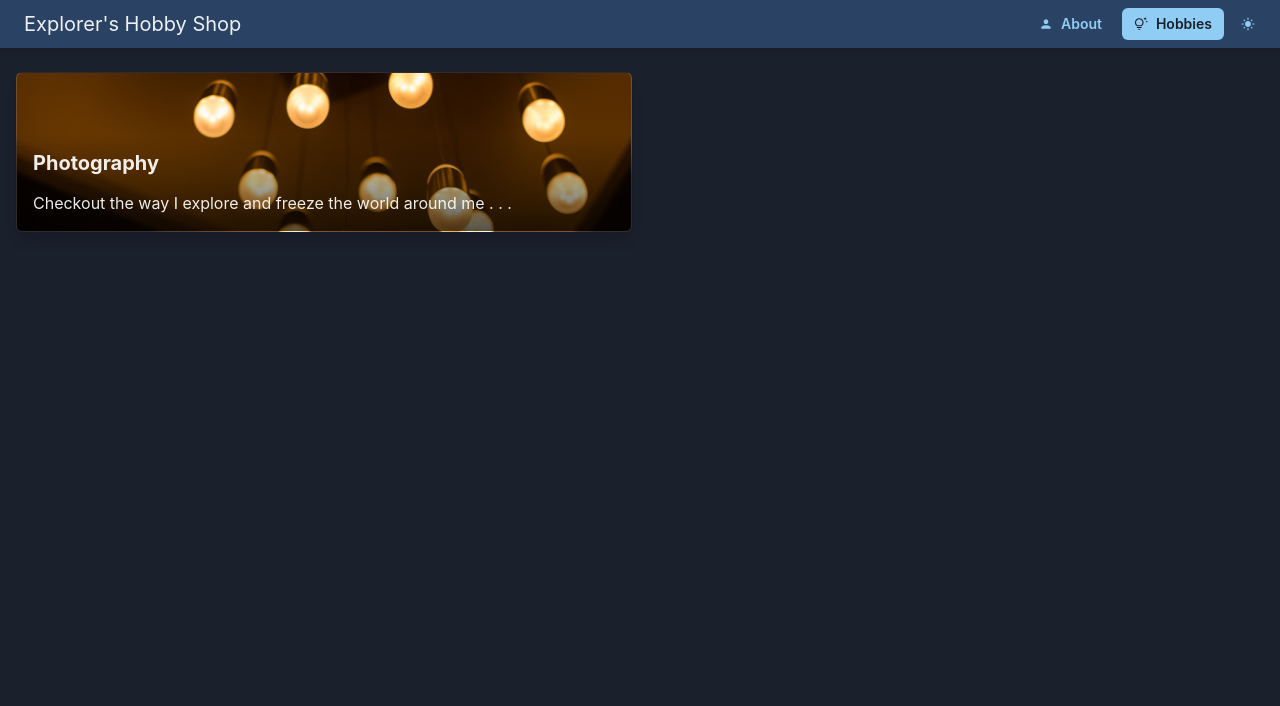
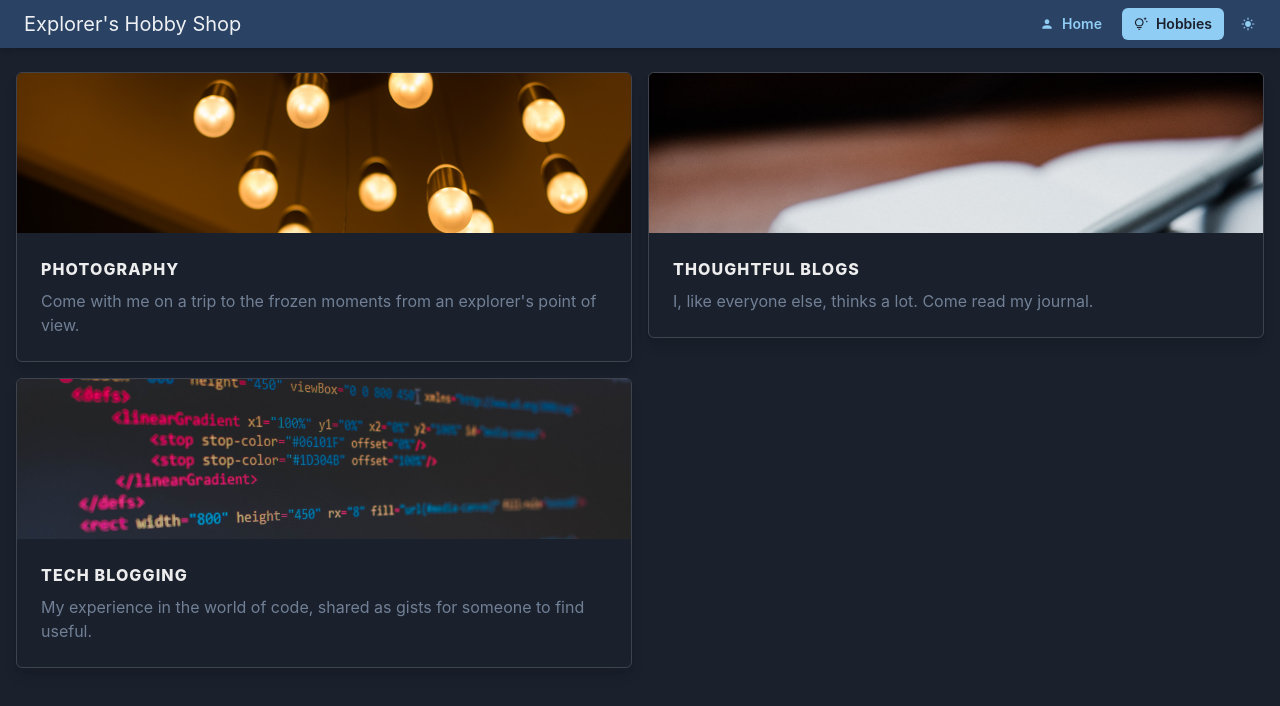
Before and after one commit to amittras-pal/the-hobby-shop, a React (Create React App) app in the folder client/: page /hobbies in a window 1280 px wide. Shown: the top 706 px of the page. Built offline with nearby package versions, Linux system fonts and the light colour scheme.

Commit message:
Some routing changes.

```diff
--- a/client/src/components/appHeader/AppHeader.jsx
+++ b/client/src/components/appHeader/AppHeader.jsx
@@ -31,7 +31,7 @@ function AppHeader() {
 
   const location = useLocation();
   const buttonMode = (path) => {
-    return location.pathname === path ? "solid" : "ghost";
+    return location.pathname.includes(path) ? "solid" : "ghost";
   };
 
   const startLogin = (e) => {
--- a/client/src/components/router/RouterOutlet.jsx
+++ b/client/src/components/router/RouterOutlet.jsx
@@ -1,10 +1,11 @@
 import React from "react";
-import { Route, Routes } from "react-router-dom";
+import { Navigate, Route, Routes } from "react-router-dom";
 import routeMenu from "../../constants/routeMenu";
 
 function RouterOutlet() {
   return (
     <Routes>
+      <Route path="/" element={<Navigate replace to={"/home"} />} />
       {routeMenu.map((item) => (
         <Route path={item.path} element={item.element} key={item.label} />
       ))}
--- a/client/src/components/views/hobbies/Hobbies.jsx
+++ b/client/src/components/views/hobbies/Hobbies.jsx
@@ -1,58 +1,21 @@
-import {
-  Box,
-  Container,
-  Grid,
-  GridItem,
-  Heading,
-  Text,
-  useColorModeValue,
-} from "@chakra-ui/react";
+import { Container, Grid, GridItem } from "@chakra-ui/react";
 import React from "react";
-import tileCover1 from "../../../resources/image/photo-tile-cover.jpg";
+import HobbyTile from "./hobbyTile/HobbyTile";
+import { mockHobbies } from "./mockHobbies";
 
 function Hobbies() {
-  const tileTextColor = useColorModeValue("red.500", "red.200");
-
   return (
     <Container maxW={"container.xl"} py={4} px={2}>
       <Grid templateColumns={"repeat(4, 1fr)"} gap={4} p={2}>
-        <GridItem colSpan={[4, 2]}>
-          <Box
-            mb={4}
-            position={"relative"}
-            w={"full"}
-            minH={"10rem"}
-            bgImage={`url(${tileCover1})`}
-            bgSize={"cover"}
-            boxShadow={"lg"}
-            rounded={"md"}
-            borderWidth={"thin"}
-            outline={"none"}
-            overflow={"hidden"}
-            style={{ transition: "all 0.25s ease-in-out", outline: "none" }}
-            _focusWithin={{
-              borderColor: "blue.300",
-              color: tileTextColor,
-            }}
-            _hover={{
-              borderColor: "blue.300",
-              color: tileTextColor,
-            }}>
-            <Box
-              p={4}
-              w={"full"}
-              position={"absolute"}
-              bottom={0}
-              bgImage={`linear-gradient(to bottom, #00000000, #000000AA)`}>
-              <Heading size={"md"} mb={4}>
-                Photography
-              </Heading>
-              <Text>
-                Checkout the way I explore and freeze the world around me . . .
-              </Text>
-            </Box>
-          </Box>
-        </GridItem>
+        {mockHobbies.map((hobby) => (
+          <GridItem colSpan={[4, 2]} key={hobby.title}>
+            <HobbyTile
+              title={hobby.title}
+              description={hobby.description}
+              cover={hobby.cover}
+            />
+          </GridItem>
+        ))}
       </Grid>
     </Container>
   );
--- /dev/null
+++ b/client/src/components/views/hobbies/hobbyTile/HobbyTile.jsx
@@ -0,0 +1,47 @@
+import { Box, Image, Stack, Text, useColorModeValue } from "@chakra-ui/react";
+import React from "react";
+
+function HobbyTile({ title, description, cover }) {
+  const tileTextColor = useColorModeValue("blue.500", "blue.200");
+  return (
+    <Box
+      w={"full"}
+      boxShadow={"lg"}
+      rounded={"md"}
+      p={6}
+      overflow={"hidden"}
+      borderWidth={"1px"}
+      cursor={"pointer"}
+      transition={"all 0.25s ease-in-out"}
+      _focusWithin={{
+        borderColor: "blue.300",
+        color: tileTextColor,
+      }}
+      _hover={{
+        borderColor: "blue.300",
+        color: tileTextColor,
+      }}>
+      <Box
+        h={"10rem"}
+        bg={"gray.100"}
+        mt={-6}
+        mx={-6}
+        mb={6}
+        overflow={"hidden"}>
+        <Image src={cover} layout={"fill"} />
+      </Box>
+      <Stack>
+        <Text
+          textTransform={"uppercase"}
+          fontWeight={800}
+          fontSize={"md"}
+          letterSpacing={1.1}>
+          {title}
+        </Text>
+        <Text color={"gray.500"}>{description}</Text>
+      </Stack>
+    </Box>
+  );
+}
+
+export default HobbyTile;
--- /dev/null
+++ b/client/src/components/views/hobbies/mockHobbies.jsx
@@ -0,0 +1,23 @@
+import photographyCover from "../../../resources/image/photo-tile-cover.jpg";
+import blogCover from "../../../resources/image/blog-tile-cover.jpg";
+import techBlogCover from "../../../resources/image/tech-tile-cover.jpg";
+
+export const mockHobbies = [
+  {
+    title: "photography",
+    description:
+      "Come with me on a trip to the frozen moments from an explorer's point of view.",
+    cover: photographyCover,
+  },
+  {
+    title: "thoughtful blogs",
+    description: "I, like everyone else, thinks a lot. Come read my journal.",
+    cover: blogCover,
+  },
+  {
+    title: "tech blogging",
+    description:
+      "My experience in the world of code, shared as gists for someone to find useful.",
+    cover: techBlogCover,
+  },
+];
--- a/client/src/constants/routeMenu.js
+++ b/client/src/constants/routeMenu.js
@@ -1,9 +1,4 @@
-import {
-  MdApps,
-  MdEditNote,
-  MdOutlineTipsAndUpdates,
-  MdPerson,
-} from "react-icons/md";
+import { MdOutlineTipsAndUpdates, MdPerson } from "react-icons/md";
 import Apps from "../components/views/apps/Apps";
 import Blog from "../components/views/blog/Blog";
 import Hobbies from "../components/views/hobbies/Hobbies";
@@ -11,8 +6,8 @@ import Home from "../components/views/home/Home";
 
 const routeMenu = [
   {
-    label: "About",
-    path: "/",
+    label: "Home",
+    path: "/home",
     icon: MdPerson,
     element: <Home />,
     showInMenu: true,
@@ -27,14 +22,12 @@ const routeMenu = [
   {
     label: "Blog",
     path: "/blog",
-    icon: MdEditNote,
     element: <Blog />,
     showInMenu: false,
   },
   {
     label: "Apps",
     path: "/apps",
-    icon: MdApps,
     element: <Apps />,
     showInMenu: false,
   },
```
Also changed, not shown: client/src/resources/image/blog-tile-cover.jpg (added), client/src/resources/image/tech-tile-cover.jpg (added).
